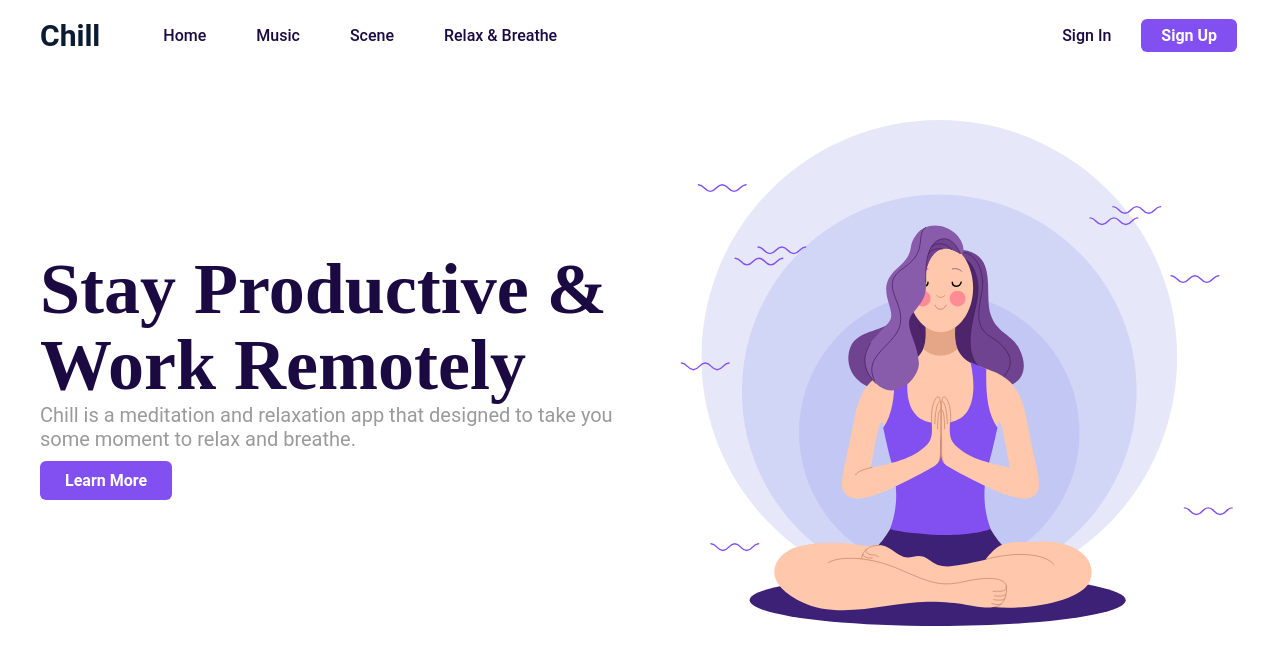
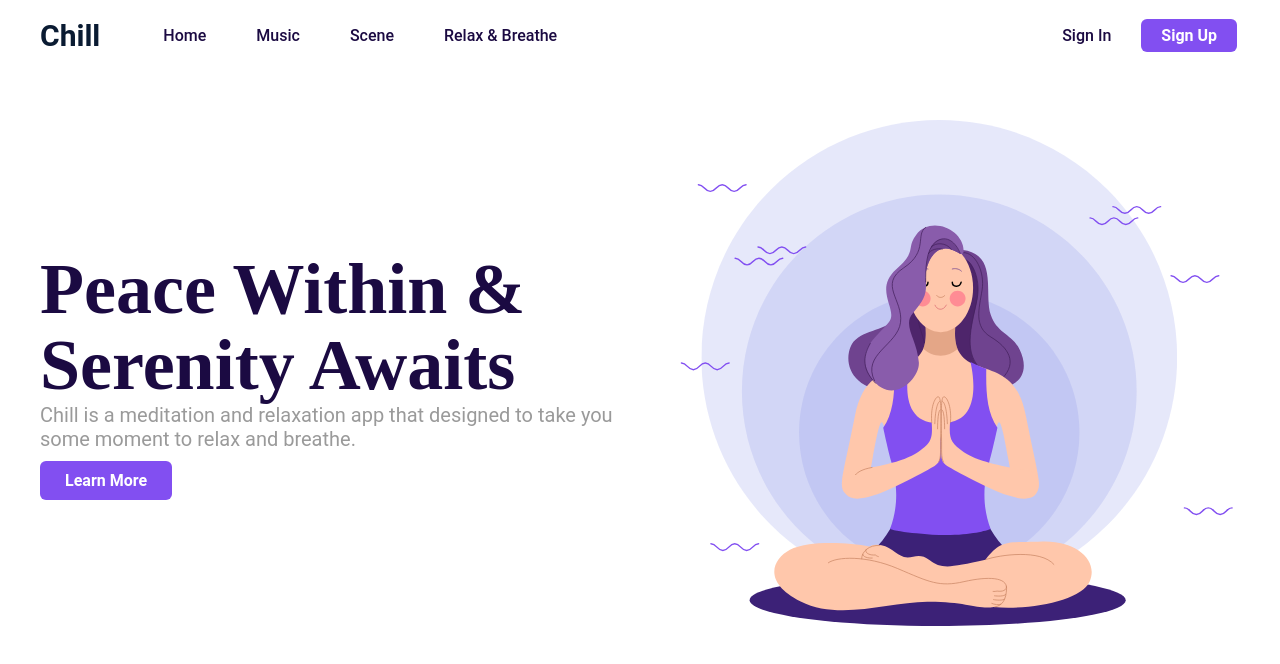
Before and after one commit to CodingWithPandeyji/Javascript-Geekathon, a plain HTML site: page index.html in a window 1280 px wide. Drawn offline with Linux system fonts and the light colour scheme.

Commit message:
some changes

```diff
--- a/index.html
+++ b/index.html
@@ -51,7 +51,7 @@
       <div class="container">
         <div class="hero_container">
           <div class="hero_content">
-            <h1 class="section-heading">Stay Productive & Work Remotely</h1>
+            <h1 class="section-heading">Peace Within & Serenity Awaits</h1>
             <p class="text-light"> Chill is a meditation and relaxation app that designed to
               take you some moment to relax and breathe. </p>
             <a href="#!" class="cta_btn">Learn More</a>
```
